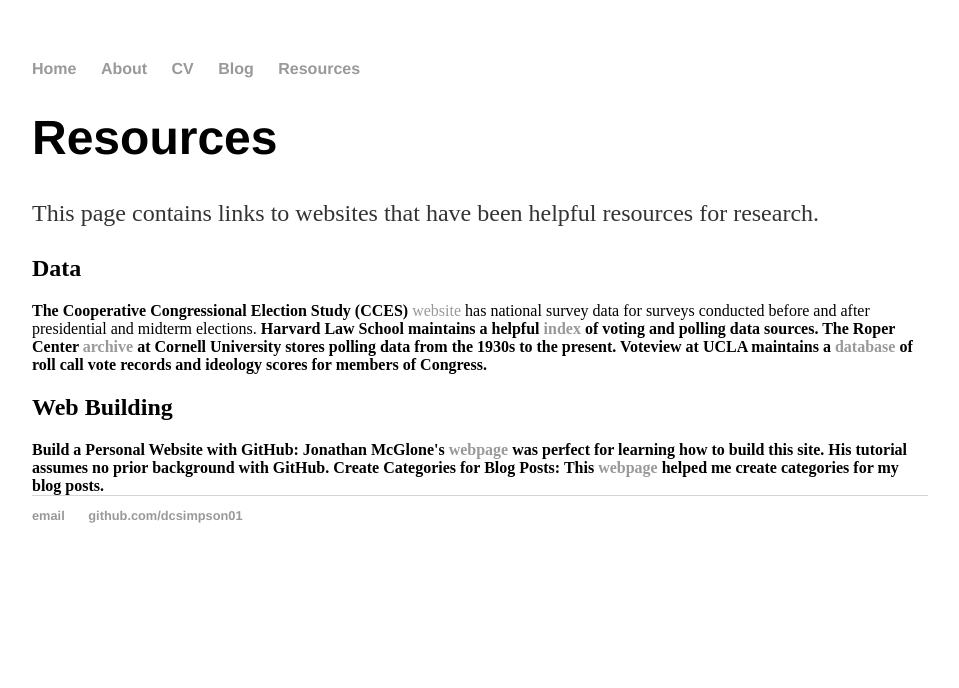
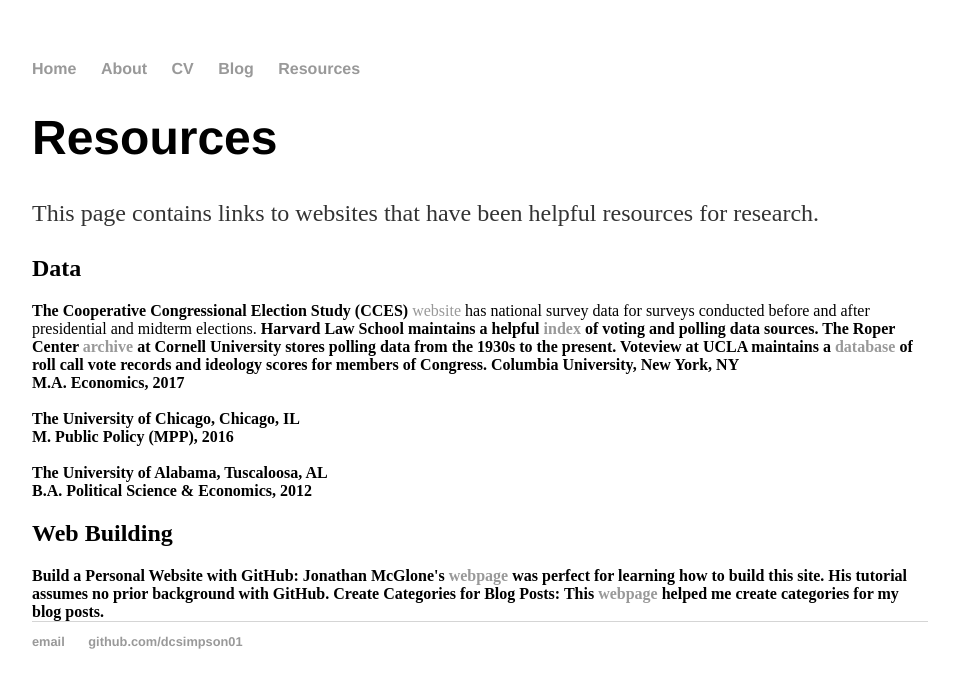
Before and after one commit to dcsimpson01/dcsimpson01.github.io, a Jekyll site: the page built from resources/index.html, in a window 1280 px wide. Shown: the top 688 px of the page, without its empty margins (160-1119 px from the left). Built offline with Jekyll 4.4.1, drawn with Linux system fonts in a browser that asks for light colours.

Commit message:
Update index.html

```diff
--- a/resources/index.html
+++ b/resources/index.html
@@ -17,6 +17,17 @@ title: Resources
 		<b />
 	 <strong>Voteview</strong> at UCLA maintains a <a href="https://hls.harvard.edu/library/research/find-a-database/government-voting-polling-data/">database</a> of roll call vote records and ideology scores for members of Congress.<b/>
 
+		<strong>Columbia University</strong>, New York, NY<br/>
+			M.A. Economics, 2017<br />
+		<br />
+		<strong>The University of Chicago</strong>, Chicago, IL<br/>
+			M. Public Policy (MPP), 2016<br />
+		<br />
+		<strong>The University of Alabama</strong>, Tuscaloosa, AL<br/>
+			B.A. Political Science & Economics, 2012
+
+
+
 	<h2>Web Building</h2>
          <strong>Build a Personal Website with GitHub:</strong> Jonathan McGlone's <a href="http://jmcglone.com/guides/github-pages/"> webpage</a> was perfect for learning how to build this site. His tutorial assumes no prior background with GitHub.<b/>
 		<b />
```
